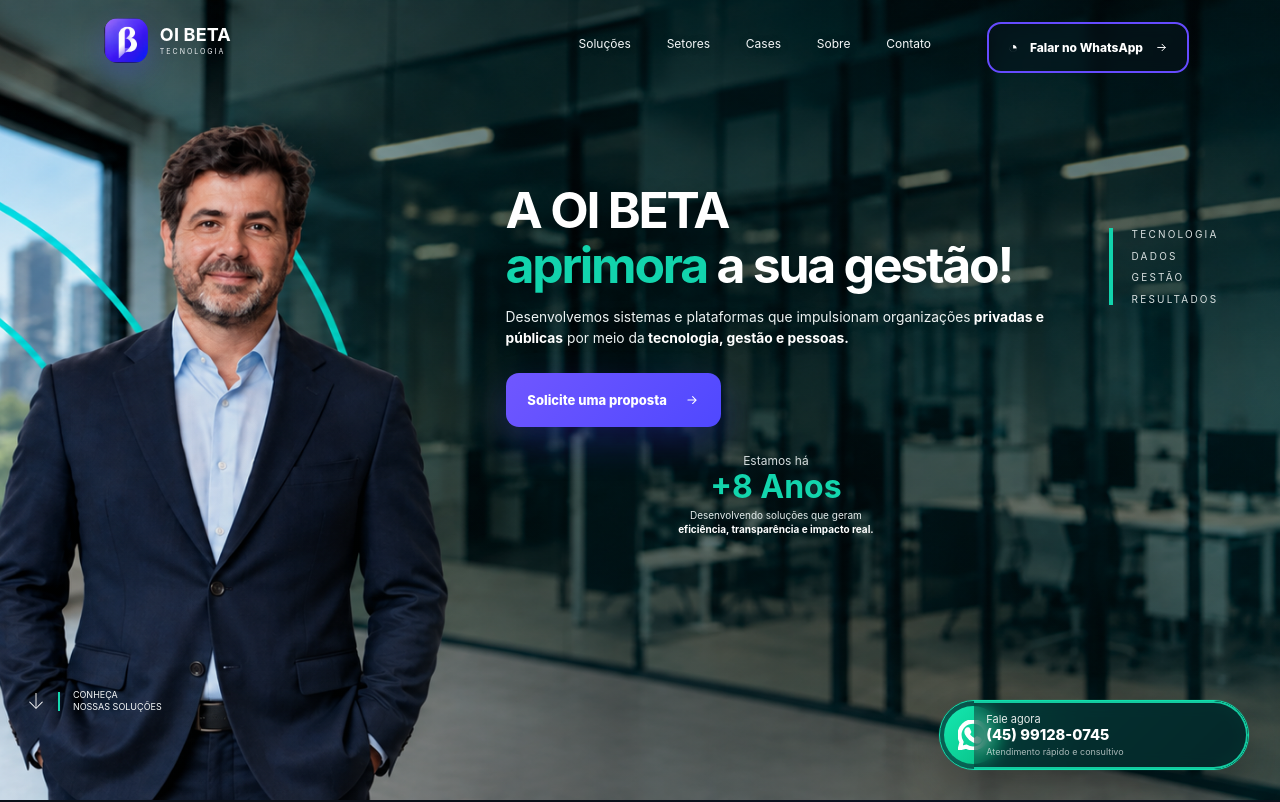
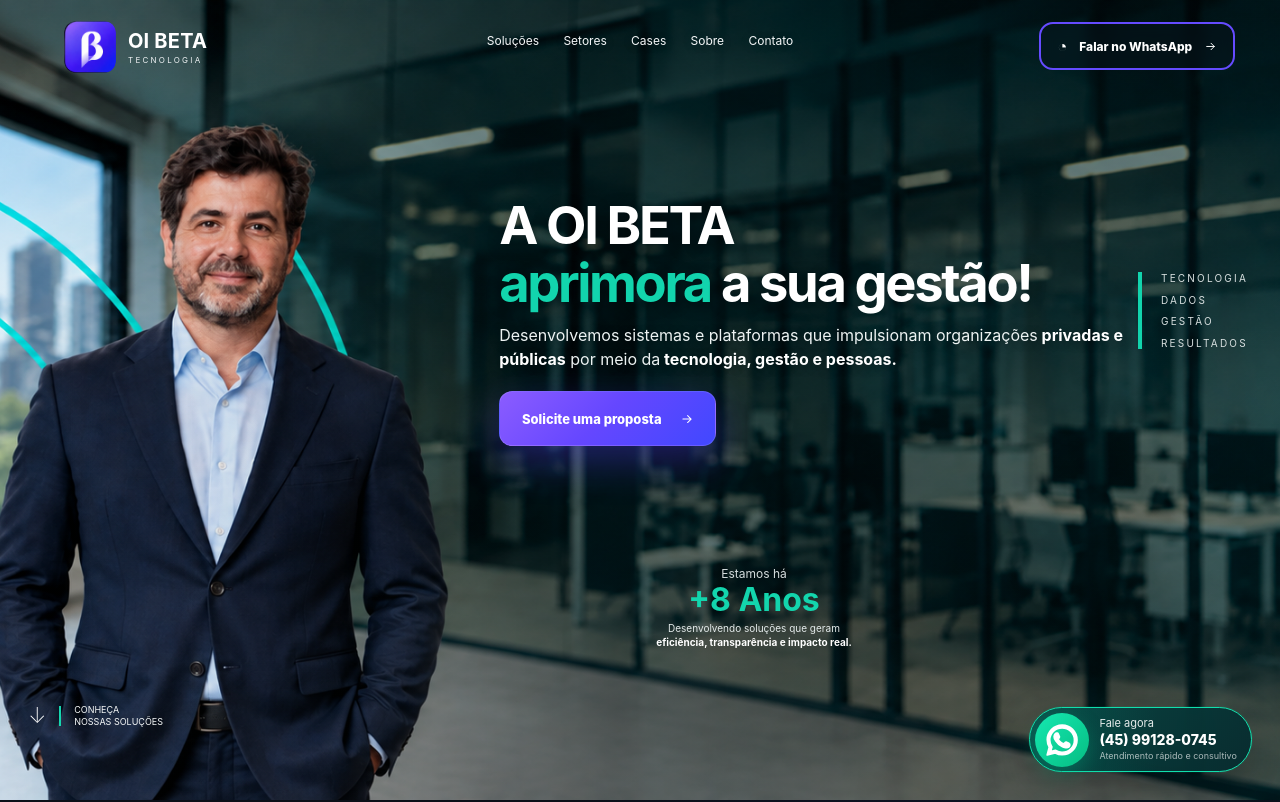
Before and after one commit to oibetatecnologia/oibeta, a Next.js app in the folder oibeta-site/: page / in a window 1280 px wide. Shown: the top 802 px of the page. Built offline with nearby package versions, Linux system fonts and the light colour scheme; no server answers.

Commit message:
fix: ajusta icone e largura do botao do WhatsApp

```diff
--- a/oibeta-site/app/globals.css
+++ b/oibeta-site/app/globals.css
@@ -83,7 +83,11 @@ svg {
   min-height: 48px; display: inline-flex; align-items: center; justify-content: center;
   gap: 9px; padding: 0 17px; border-radius: 9px; font-size: 12px; font-weight: 850; text-decoration: none;
 }
-.btn-primary { background: #2f6df6; box-shadow: 0 14px 34px rgba(47,109,246,.22); }
+.btn-primary {
+  background: linear-gradient(135deg, #8b5cff 0%, #6547ff 48%, #4148ff 100%);
+  box-shadow: 0 14px 34px rgba(92, 66, 255, .30);
+  border: 1px solid rgba(255,255,255,.10);
+}
 .btn-ghost { border: 1px solid var(--line-strong); background: rgba(255,255,255,.025); }
 .hero-proof { margin-top: 44px; display: flex; gap: 34px; }
 .hero-proof div { display: flex; flex-direction: column; }
@@ -213,8 +217,8 @@ svg {
 
 .hero-brand {
   position: absolute;
-  top: 2.3%;
-  left: 8.1%;
+  top: clamp(18px, 2.6vh, 30px);
+  left: clamp(28px, 7.5vw, 150px);
   display: inline-flex;
   align-items: center;
   gap: 12px;
@@ -252,12 +256,14 @@ svg {
 
 .hero-nav {
   position: absolute;
-  top: 4.5%;
-  left: 45.2%;
+  top: clamp(28px, 4.1vh, 44px);
+  left: 50%;
+  transform: translateX(-50%);
   display: flex;
   align-items: center;
-  gap: clamp(22px, 2.8vw, 58px);
-  font-size: clamp(12px, .92vw, 20px);
+  gap: clamp(20px, 2.35vw, 44px);
+  white-space: nowrap;
+  font-size: clamp(12px, .88vw, 17px);
   color: #f4f7f8;
 }
 
@@ -272,8 +278,8 @@ svg {
 
 .hero-whatsapp-top {
   position: absolute;
-  top: 2.7%;
-  right: 7.1%;
+  top: clamp(20px, 2.8vh, 32px);
+  right: clamp(28px, 6.8vw, 135px);
   min-height: clamp(42px, 4vw, 66px);
   display: inline-flex;
   align-items: center;
@@ -295,15 +301,15 @@ svg {
 
 .hero-message {
   position: absolute;
-  left: 39.5%;
-  top: 23.4%;
-  width: 48%;
+  left: 39.2%;
+  top: 26%;
+  width: min(49%, 790px);
 }
 
 .hero-message h1 {
   margin: 0;
-  font-size: clamp(38px, 3.9vw, 80px);
-  line-height: .95;
+  font-size: clamp(40px, 3.65vw, 72px);
+  line-height: .97;
   letter-spacing: -.045em;
   text-shadow: 0 3px 18px rgba(0,0,0,.18);
 }
@@ -319,11 +325,11 @@ svg {
 }
 
 .hero-message > p {
-  max-width: 92%;
-  margin: 18px 0 0;
+  max-width: 760px;
+  margin: clamp(14px, 1.7vh, 20px) 0 0;
   color: #edf3f3;
-  font-size: clamp(13px, 1.08vw, 22px);
-  line-height: 1.5;
+  font-size: clamp(14px, 1.02vw, 19px);
+  line-height: 1.52;
   text-shadow: 0 2px 12px rgba(0,0,0,.32);
 }
 
@@ -333,23 +339,24 @@ svg {
 
 .hero-proposal {
   min-height: clamp(44px, 4.25vw, 72px);
-  margin-top: 24px;
+  margin-top: clamp(20px, 2.4vh, 28px);
   display: inline-flex;
   align-items: center;
   gap: 18px;
   padding: 0 clamp(20px, 1.7vw, 34px);
   border-radius: 13px;
-  background: linear-gradient(135deg, #7057ff, #4f48ff);
-  box-shadow: 0 16px 36px rgba(60, 51, 231, .26);
+  border: 1px solid rgba(255,255,255,.12);
+  background: linear-gradient(135deg, #8b5cff 0%, #6547ff 48%, #4148ff 100%);
+  box-shadow: 0 16px 38px rgba(87, 62, 255, .34);
   font-size: clamp(13px, 1vw, 20px);
   font-weight: 850;
   text-decoration: none;
 }
 
 .hero-years {
-  width: 54%;
-  margin-top: 26px;
-  margin-left: 17%;
+  width: min(360px, 64%);
+  margin-top: clamp(105px, 15vh, 150px);
+  margin-left: clamp(56px, 17%, 140px);
   display: flex;
   flex-direction: column;
   align-items: center;
@@ -383,8 +390,8 @@ svg {
 
 .hero-keywords {
   position: absolute;
-  top: 28.5%;
-  right: 4.8%;
+  top: 34%;
+  right: clamp(26px, 4.6vw, 90px);
   padding-left: 19px;
   display: flex;
   flex-direction: column;
@@ -397,8 +404,8 @@ svg {
 
 .hero-solutions-link {
   position: absolute;
-  left: 2.1%;
-  bottom: 10.8%;
+  left: clamp(28px, 2.2vw, 46px);
+  bottom: clamp(30px, 9vh, 92px);
   display: inline-flex;
   align-items: center;
   gap: 13px;
@@ -419,8 +426,8 @@ svg {
 
 .hero-whatsapp-card {
   position: absolute;
-  right: 2.6%;
-  bottom: 12.2%;
+  right: clamp(28px, 3vw, 58px);
+  bottom: clamp(34px, 10vh, 102px);
   min-width: 14.5%;
   display: flex;
   align-items: center;
@@ -546,6 +553,230 @@ svg {
   }
 }
 
+
+/* Distribuição adaptativa do hero institucional */
+@media (min-width: 901px) and (max-width: 1350px) {
+  .hero-brand {
+    left: 5%;
+  }
+
+  .hero-brand-symbol {
+    width: 52px;
+    height: 52px;
+  }
+
+  .hero-brand strong {
+    font-size: 20px;
+  }
+
+  .hero-brand small {
+    font-size: 8px;
+  }
+
+  .hero-nav {
+    gap: clamp(16px, 1.9vw, 28px);
+    font-size: 12px;
+  }
+
+  .hero-whatsapp-top {
+    right: 3.5%;
+    min-height: 48px;
+    padding-inline: 16px;
+    font-size: 12px;
+  }
+
+  .hero-message {
+    left: 39%;
+    top: 25%;
+    width: 54%;
+  }
+
+  .hero-message h1 {
+    font-size: clamp(36px, 4.1vw, 56px);
+  }
+
+  .hero-message > p {
+    max-width: 92%;
+    font-size: clamp(13px, 1.25vw, 17px);
+  }
+
+  .hero-years {
+    width: min(330px, 66%);
+    margin-left: 13%;
+  }
+
+  .hero-keywords {
+    right: 2.5%;
+    font-size: 10px;
+  }
+
+  .hero-whatsapp-card {
+    right: 2%;
+  }
+}
+
+@media (min-width: 901px) and (max-width: 1120px) {
+  .hero-brand {
+    left: 3.5%;
+  }
+
+  .hero-nav {
+    left: 51%;
+    gap: 15px;
+    font-size: 11px;
+  }
+
+  .hero-whatsapp-top {
+    right: 2.5%;
+    gap: 8px;
+    padding-inline: 12px;
+  }
+
+  .hero-message {
+    left: 40%;
+    width: 57%;
+  }
+
+  .hero-keywords,
+  .hero-whatsapp-card {
+    display: none;
+  }
+
+  .hero-solutions-link {
+    bottom: 5%;
+  }
+}
+
+@media (min-width: 901px) and (max-height: 760px) {
+  .hero-message {
+    top: 20%;
+  }
+
+  .hero-message h1 {
+    font-size: clamp(34px, 3.45vw, 60px);
+  }
+
+  .hero-message > p {
+    margin-top: 12px;
+    line-height: 1.4;
+  }
+
+  .hero-proposal {
+    margin-top: 16px;
+    min-height: 48px;
+  }
+
+  .hero-years {
+    margin-top: clamp(48px, 8vh, 72px);
+  }
+
+  .hero-years > strong {
+    font-size: clamp(26px, 2.2vw, 42px);
+  }
+
+  .hero-years > small {
+    line-height: 1.25;
+  }
+
+  .hero-solutions-link,
+  .hero-whatsapp-card {
+    bottom: 4%;
+  }
+}
+
+@media (max-width: 900px) {
+  .mobile-site-header {
+    min-height: 70px;
+    height: auto;
+    padding-block: 10px;
+    gap: 12px;
+  }
+
+  .hero-mobile-copy {
+    width: min(100% - 36px, 680px);
+    padding: clamp(260px, 43vh, 470px) 0 clamp(34px, 5vh, 52px);
+  }
+
+  .hero-mobile-copy h1 {
+    max-width: 640px;
+    margin: 12px 0 16px;
+    font-size: clamp(2.45rem, 10vw, 4.4rem);
+    line-height: .98;
+  }
+
+  .hero-mobile-copy p {
+    max-width: 590px;
+    font-size: clamp(.96rem, 2.3vw, 1.08rem);
+    line-height: 1.58;
+  }
+
+  .hero-actions {
+    margin-top: 24px;
+    gap: 12px;
+  }
+
+  .hero-mobile-proof {
+    margin-top: 26px;
+  }
+}
+
+@media (max-width: 560px) {
+  .mobile-site-header {
+    grid-template-columns: 1fr auto;
+    width: min(100% - 24px, 1200px);
+  }
+
+  .mobile-site-header .header-action {
+    min-height: 38px;
+    padding-inline: 12px;
+    font-size: 10px;
+  }
+
+  .brand {
+    gap: 8px;
+  }
+
+  .brand strong {
+    font-size: 12px;
+  }
+
+  .brand small {
+    font-size: 7px;
+  }
+
+  .hero-banner {
+    min-height: calc(100svh - 64px);
+  }
+
+  .hero-banner-image {
+    object-position: 29% center;
+  }
+
+  .hero-mobile-copy {
+    width: calc(100% - 28px);
+    padding-top: clamp(250px, 40vh, 410px);
+    padding-bottom: 30px;
+  }
+
+  .hero-mobile-copy h1 {
+    font-size: clamp(2.25rem, 11vw, 3.35rem);
+  }
+
+  .hero-actions {
+    display: grid;
+    grid-template-columns: 1fr;
+  }
+
+  .hero-actions .btn {
+    width: 100%;
+    min-height: 50px;
+  }
+
+  .hero-mobile-proof strong {
+    font-size: 1.8rem;
+  }
+}
+
 /* Product pages */
 .product-header { height:74px; display:flex; justify-content:space-between; align-items:center; border-bottom:1px solid var(--line); }
 .back-link { color:#99a7b9; font-size:10px; font-weight:800; text-decoration:none; }
@@ -600,30 +831,51 @@ svg {
 }
 
 
-/* WhatsApp flutuante unificado — substitui o botão compacto anterior */
+/* OI BETA — acabamento do ícone e posição do bloco de experiência */
+.brand-symbol-image,
+.hero-brand-symbol-image {
+  display: block;
+  clip-path: inset(0 round 22%);
+  border-radius: 22%;
+}
+
+.hero-brand {
+  isolation: isolate;
+}
+
+@media (max-width: 900px) {
+  .hero-years {
+    margin-top: 28px;
+  }
+}
+
+
+/* WhatsApp fixo — ajuste fino do ícone e largura do balão */
 .hero-whatsapp-card {
   position: fixed !important;
-  right: clamp(16px, 2.4vw, 34px) !important;
-  bottom: clamp(16px, 2.4vw, 30px) !important;
+  right: clamp(14px, 2.2vw, 32px) !important;
+  bottom: clamp(14px, 2.2vw, 28px) !important;
   z-index: 1200 !important;
 
-  display: grid !important;
-  grid-template-columns: 58px minmax(0, 1fr) !important;
+  display: inline-grid !important;
+  grid-template-columns: 58px auto !important;
   align-items: center !important;
   gap: 0 !important;
 
-  width: min(310px, calc(100vw - 32px)) !important;
-  min-height: 68px !important;
+  width: max-content !important;
+  min-width: 0 !important;
+  max-width: calc(100vw - 28px) !important;
+  min-height: 64px !important;
   margin: 0 !important;
-  padding: 0 !important;
+  padding: 3px 12px 3px 3px !important;
 
   color: #fff !important;
   text-decoration: none !important;
   border: 1.5px solid #10dfad !important;
   border-radius: 999px !important;
   background: linear-gradient(135deg, rgba(7, 68, 66, .97), rgba(7, 43, 46, .97)) !important;
-  box-shadow: 0 16px 40px rgba(0, 0, 0, .28), 0 0 0 1px rgba(16, 223, 173, .08) !important;
-  overflow: hidden !important;
+  box-shadow: 0 16px 40px rgba(0,0,0,.28), 0 0 0 1px rgba(16,223,173,.08) !important;
+  overflow: visible !important;
   backdrop-filter: blur(14px);
   -webkit-backdrop-filter: blur(14px);
 }
@@ -632,63 +884,78 @@ svg {
   content: "";
   position: absolute;
   inset: 0;
+  z-index: 0;
   pointer-events: none;
   border-radius: inherit;
-  background: linear-gradient(90deg, rgba(16, 223, 173, .12), transparent 45%);
+  background: linear-gradient(90deg, rgba(16,223,173,.12), transparent 58%);
 }
 
 .hero-whatsapp-icon {
   position: relative;
-  z-index: 1;
+  z-index: 2;
 
-  width: 58px !important;
-  height: 58px !important;
-  margin-left: 4px;
+  width: 54px !important;
+  height: 54px !important;
+  margin: 0 !important;
 
   display: grid !important;
   place-items: center !important;
+  align-self: center !important;
+  justify-self: center !important;
 
   border-radius: 50% !important;
   background: linear-gradient(135deg, #15e8b1 0%, #06bd82 100%) !important;
-  box-shadow: 0 8px 20px rgba(5, 205, 144, .25);
+  box-shadow: 0 8px 20px rgba(5,205,144,.25);
+  overflow: visible !important;
 }
 
 .hero-whatsapp-icon svg {
-  width: 30px;
-  height: 30px;
-  fill: #fff;
-  display: block;
+  width: 30px !important;
+  height: 30px !important;
+  display: block !important;
+  fill: #fff !important;
+  overflow: visible !important;
 }
 
+/* Neutraliza regras antigas que empurravam o texto por cima do ícone. */
+.hero-whatsapp-card > span:last-child,
 .hero-whatsapp-copy {
-  position: relative;
-  z-index: 1;
+  position: relative !important;
+  z-index: 2 !important;
+  min-width: 0 !important;
 
-  min-width: 0;
-  padding: 10px 18px 10px 12px !important;
+  margin: 0 !important;
+  padding: 7px 2px 7px 8px !important;
+
   display: flex !important;
   flex-direction: column !important;
   align-items: flex-start !important;
   justify-content: center !important;
   gap: 2px !important;
-  line-height: 1.1 !important;
+
+  border: 0 !important;
+  border-radius: 0 !important;
+  background: transparent !important;
+  backdrop-filter: none !important;
+  -webkit-backdrop-filter: none !important;
+  line-height: 1.08 !important;
 }
 
 .hero-whatsapp-copy small {
-  color: rgba(255,255,255,.9) !important;
+  color: rgba(255,255,255,.90) !important;
   font-size: 11px !important;
   font-style: normal !important;
 }
 
 .hero-whatsapp-copy strong {
   color: #fff !important;
-  font-size: clamp(14px, 1.15vw, 17px) !important;
+  font-size: clamp(14px, 1.08vw, 17px) !important;
   font-weight: 800 !important;
   white-space: nowrap !important;
 }
 
 .hero-whatsapp-copy em {
-  margin-top: 2px;
+  margin-top: 2px !important;
   color: rgba(255,255,255,.66) !important;
   font-size: 9px !important;
   font-style: normal !important;
@@ -703,25 +970,27 @@ svg {
 
 @media (max-width: 720px) {
   .hero-whatsapp-card {
-    right: 12px !important;
-    bottom: 12px !important;
-    width: min(282px, calc(100vw - 24px)) !important;
-    grid-template-columns: 52px minmax(0, 1fr) !important;
-    min-height: 60px !important;
+    right: 10px !important;
+    bottom: 10px !important;
+    grid-template-columns: 52px auto !important;
+    min-height: 58px !important;
+    padding: 3px 10px 3px 3px !important;
+    max-width: calc(100vw - 20px) !important;
   }
 
   .hero-whatsapp-icon {
-    width: 52px !important;
-    height: 52px !important;
+    width: 48px !important;
+    height: 48px !important;
   }
 
   .hero-whatsapp-icon svg {
-    width: 27px;
-    height: 27px;
+    width: 27px !important;
+    height: 27px !important;
   }
 
+  .hero-whatsapp-card > span:last-child,
   .hero-whatsapp-copy {
-    padding: 8px 14px 8px 10px !important;
+    padding: 6px 2px 6px 7px !important;
   }
 
   .hero-whatsapp-copy strong {
@@ -735,19 +1004,13 @@ svg {
 
 @media (max-width: 430px) {
   .hero-whatsapp-card {
-    width: auto !important;
-    min-width: 0 !important;
-    max-width: calc(100vw - 24px) !important;
     grid-template-columns: 48px auto !important;
+    padding-right: 9px !important;
   }
 
   .hero-whatsapp-icon {
-    width: 48px !important;
-    height: 48px !important;
-  }
-
-  .hero-whatsapp-copy {
-    padding-right: 12px !important;
+    width: 44px !important;
+    height: 44px !important;
   }
 
   .hero-whatsapp-copy em {
```
